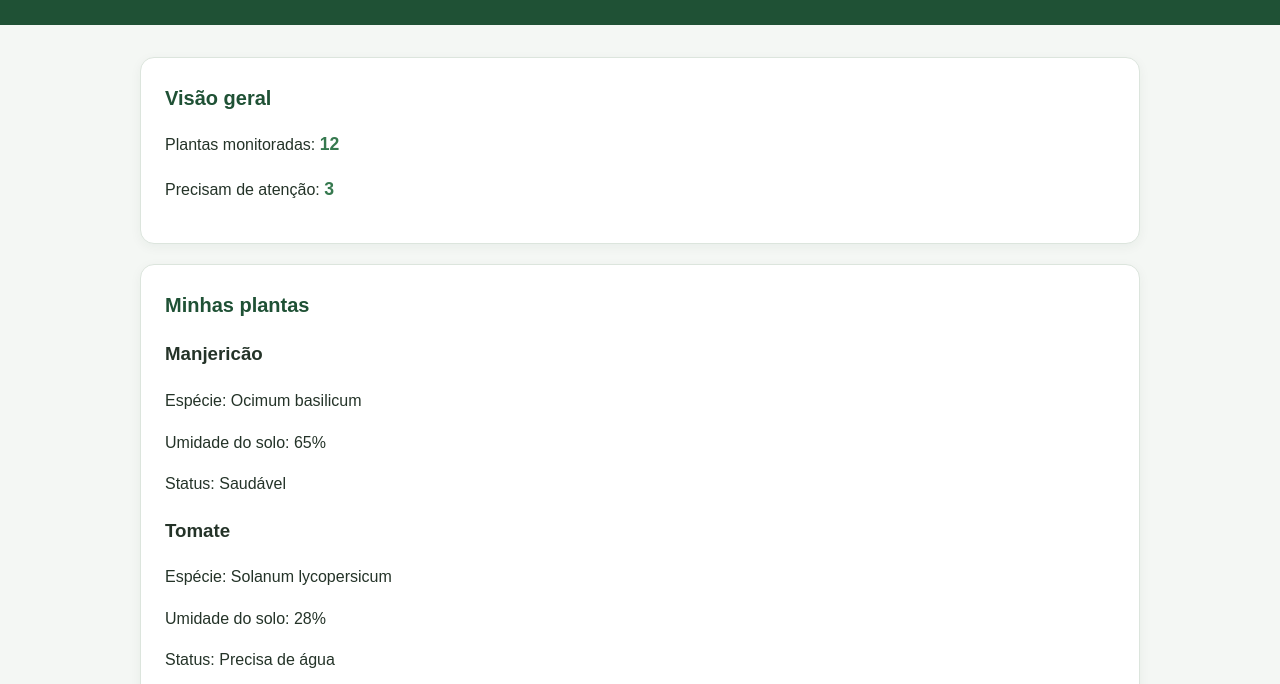
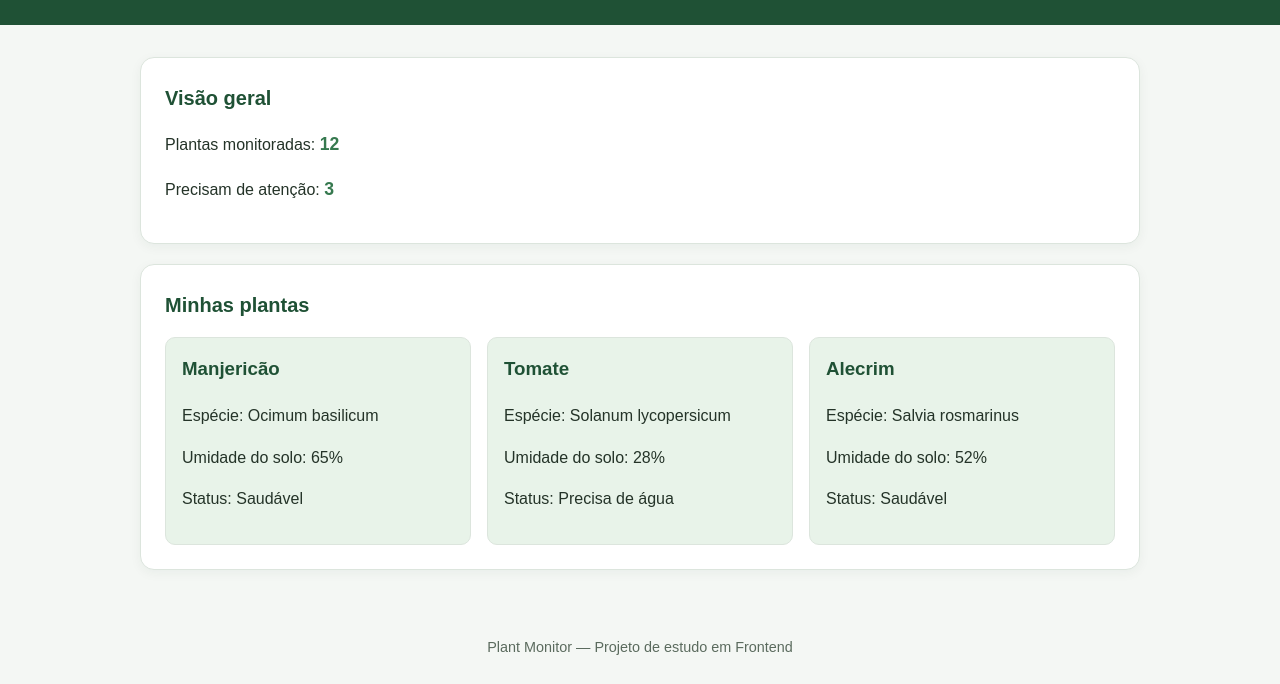
Before and after one commit to gabriel-prog/Jardim-no-Bolso, a plain HTML site: page index.html in a window 1280 px wide. Shown: the part 116-800 px from the top of the page. Drawn offline with Linux system fonts and the light colour scheme.

Commit message:
Update style.css

```diff
--- a/style.css
+++ b/style.css
@@ -94,3 +94,21 @@ footer {
     padding: 18px;
   }
 }
+
+.lista-plantas {
+  display: grid;
+  grid-template-columns: repeat(auto-fit, minmax(220px, 1fr));
+  gap: 16px;
+}
+
+.planta {
+  border: 1px solid var(--borda);
+  border-radius: 10px;
+  padding: 16px;
+  background: var(--verde-claro);
+}
+
+.planta h3 {
+  margin-top: 0;
+  color: var(--verde-escuro);
+}
```
